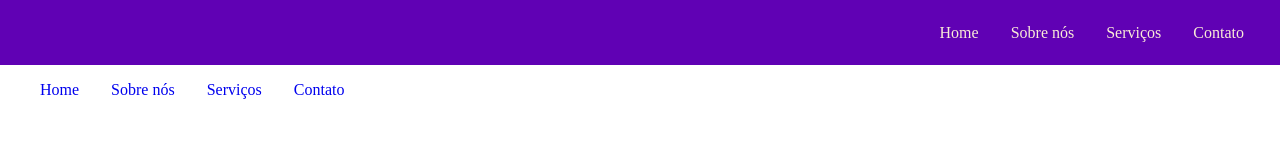
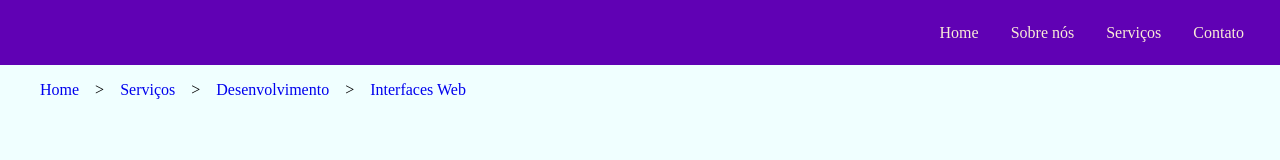
Before and after one commit to killislac/css-combinadores, a plain HTML site: page index.html in a window 1280 px wide. Drawn offline with Linux system fonts and the light colour scheme.

Commit message:
Mudanças

```diff
--- a/index.html
+++ b/index.html
@@ -11,18 +11,18 @@
     <header>
         <nav  class="menu-navegacao">
             <ul>
-                <li><a href="index.html">Home</a></li>
-                <li><a href="sobre-nos.html">Sobre nós</a></li>
-                <li><a href="servicos.html">Serviços</a></li>
-                <li><a href="contato.html">Contato</a></li>
+                <li><a href="#">Home</a></li>
+                <li><a href="#">Sobre nós</a></li>
+                <li><a href="#">Serviços</a></li>
+                <li><a href="#">Contato</a></li>
             </ul>
         </nav>
         <div class="breadcrumbs">
             <ul>
-                <li><a href="index.html">Home</a></li>
-                <li><a href="sobre-nos.html">Sobre nós</a></li>
-                <li><a href="servicos.html">Serviços</a></li>
-                <li><a href="contato.html">Contato</a></li>
+                <li><a href="#">Home</a></li>
+                <li><a href="#">Serviços</a></li>
+                <li><a href="#">Desenvolvimento</a></li>
+                <li><a href="#">Interfaces Web</a></li>
             </ul>
         </div>
     </header>
--- a/style.css
+++ b/style.css
@@ -1,3 +1,7 @@
+body{
+    min-height: 100vh;
+    background-color: azure;
+}
 .menu-navegacao{
     height: 65px;
     background-color: rgb(96, 1, 180);
@@ -11,12 +15,9 @@
     margin-inline-end:20px;
 
 }
-
 .menu-navegacao li {
     height: 100%;
 }
-
-
 .menu-navegacao a{
     display: inline-flex;
     height: 100%;
@@ -39,12 +40,22 @@
     display: flex;
     margin-inline-start: 1.5rem;
 }
+.breadcrumbs li{
+    display: inline-flex;
+    align-items: center;
+    height: 100%;
+}
 .breadcrumbs a{
     display:inline-flex;
     align-items: center;
     height: 100%;
     padding: 0 1rem;
     text-decoration: none;
+}
 
-
+.breadcrumbs li:not(:last-child)::after{
+    content: ">";
 }
+.breadcrumbs li:not(:last-child)::after{
+    content: ">";
+}
```
